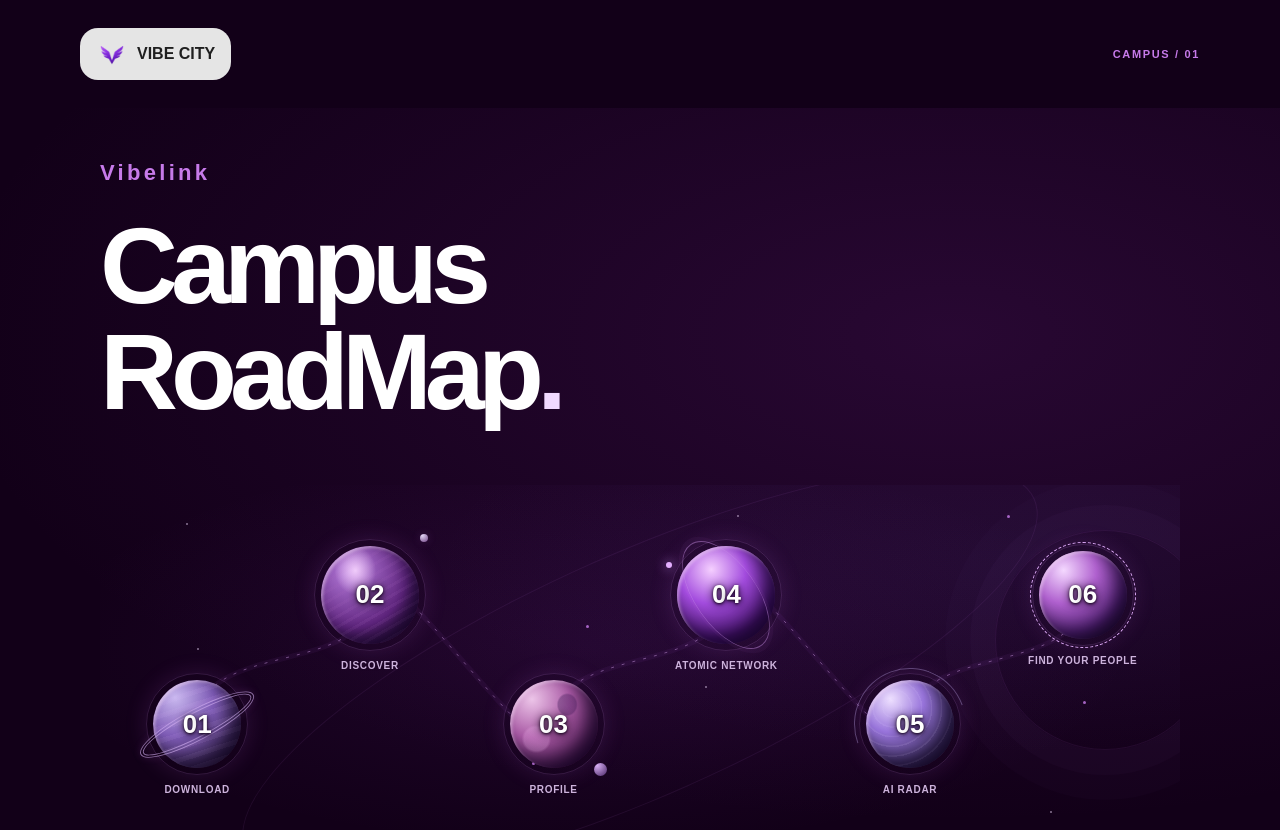
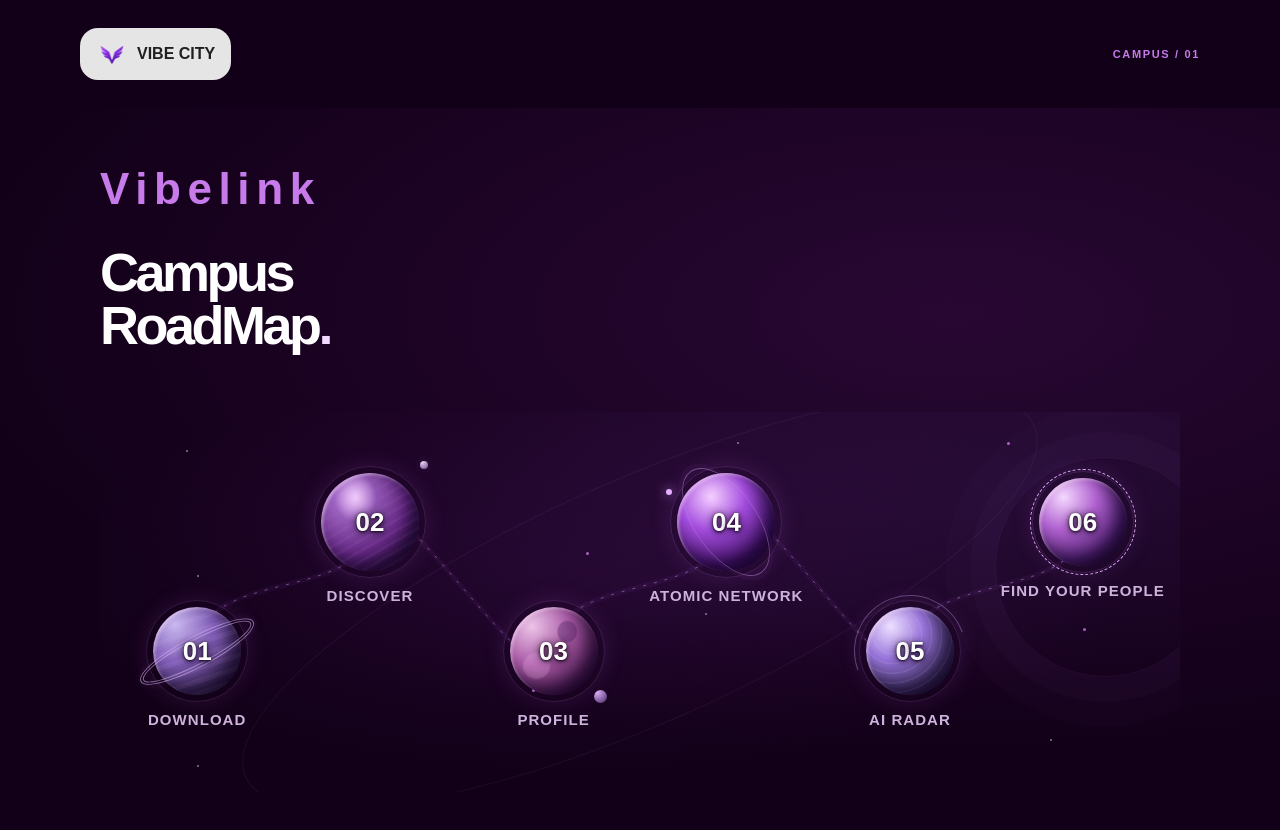
Before and after one commit to stevenchien0726-del/Vibelink-web, a Next.js app: page /vibelink/cute-campus-roadmap in a window 1280 px wide. Shown: the top 830 px of the page. Built offline with nearby package versions, Linux system fonts and the light colour scheme.

Commit message:
Adjust campus roadmap hero and planet label typography

```diff
--- a/app/vibelink/_components/campus-roadmap.module.css
+++ b/app/vibelink/_components/campus-roadmap.module.css
@@ -7,8 +7,8 @@
 .hero { position: relative; max-width: 1160px; margin: auto; padding: 32px 24px 0; }
 .hero::before { content: ''; position: absolute; inset: 0 -200px; background: radial-gradient(ellipse at 70% 30%, #77239138, transparent 65%); pointer-events: none; }
 .heroCopy { position: relative; z-index: 1; }
-.hero .eyebrow { font-size: 22px; line-height: 1.5; }
-.hero h1 { font-size: clamp(60px, 12vw, 108px); font-weight: 900; line-height: .98; letter-spacing: -.065em; margin: 24px 0; }
+.hero .eyebrow { font-size: 44px; line-height: 1.5; }
+.hero h1 { font-size: clamp(30px, 6vw, 54px); font-weight: 900; line-height: .98; letter-spacing: -.065em; margin: 24px 0; }
 .hero h1 > span:first-child { color: var(--purple); }
 .titleDot { color: #f1d9ff; }
 .button { display: inline-flex; align-items: center; justify-content: center; gap: 18px; min-height: 52px; border-radius: 22px; background: var(--purple); color: #1f0629; font-size: 15px; font-weight: 800; padding: 15px 22px; transition: background .2s, transform .2s; cursor: pointer; }
--- a/app/vibelink/_components/interstellar-navigation.module.css
+++ b/app/vibelink/_components/interstellar-navigation.module.css
@@ -15,8 +15,8 @@
 .surface { inset: 0; border-radius: 50%; background: radial-gradient(circle at 28% 25%, #e6bdf2 0, #aa5ed2 21%, #60257f 52%, #1e082c 86%); box-shadow: inset -9px -8px 15px #0b001d99, inset 2px 2px 3px #ffe6ff80; }
 .atmosphere { inset: -7px; border: 1px solid #d293f32a; border-radius: 50%; box-shadow: 0 0 22px #b967df26; }
 .number { position: relative; z-index: 3; color: #fff; font-size: 20px; font-weight: 900; text-shadow: 0 1px 8px #100016, 0 1px 3px #100016; }
-.mission { position: absolute; left: 50%; top: calc(100% + 14px); transform: translateX(-50%); white-space: nowrap; font-size: 8px; letter-spacing: .07em; font-weight: 700; color: #cdb3dc; transition: color .2s; }
-.current { position: absolute; left: 50%; top: calc(100% + 29px); transform: translateX(-50%); white-space: nowrap; color: #edc7ff; font-size: 7px; letter-spacing: .04em; }
+.mission { position: absolute; left: 50%; top: calc(100% + 14px); transform: translateX(-50%); white-space: nowrap; font-size: 12px; letter-spacing: .07em; font-weight: 700; color: #cdb3dc; transition: color .2s; }
+.current { position: absolute; left: 50%; top: calc(100% + 40px); transform: translateX(-50%); white-space: nowrap; color: #edc7ff; font-size: 7px; letter-spacing: .04em; }
 .planet1 { left: 20%; top: 77%; --size: 62px; }
 .planet2 .surface { background: radial-gradient(ellipse at 35% 25%, #f0cbfa 0, transparent 23%), repeating-linear-gradient(-30deg, #a563bd22 0 3px, transparent 3px 9px), radial-gradient(circle at 30% 25%, #b77ddd, #60257f 57%, #190624 90%); }
 .planet2 .moon { width: 8px; height: 8px; border-radius: 50%; top: -12px; right: -9px; background: radial-gradient(circle at 30% 20%, #e2d4f4, #714686); box-shadow: 0 0 10px #c77aea30; }
@@ -56,9 +56,9 @@
   .planet1 { left: 9%; top: 63%; }.planet2 { left: 25%; top: 29%; }.planet3 { left: 42%; top: 63%; }.planet4 { left: 58%; top: 29%; }.planet5 { left: 75%; top: 63%; }
   .planet6 { left: 91%; top: 29%; }
   .planetLink { --size: 74px; }.planet2, .planet4 { --size: 82px; }
-  .mission { font-size: 9px; }.current { font-size: 8px; }
+  .mission { font-size: 13.5px; }.current { font-size: 8px; }
   .beacon { left: 36%; top: 2%; width: 180px; }.beacon strong { font-size: 22px; }
   .flightSignal { width: 22px; height: 22px; offset-path: shape(from 9% 63%, curve to 25% 29% with 9% 40% / 25% 51%, curve to 42% 63% with 25% 7% / 42% 85%, curve to 58% 29% with 42% 41% / 58% 51%, curve to 75% 63% with 58% 7% / 75% 85%, curve to 91% 29% with 75% 41% / 91% 51%); }
 }
-@media (min-width: 1100px) { .chart { height: 380px; }.planetLink { --size: 88px; }.planet2, .planet4 { --size: 98px; }.number { font-size: 26px; }.mission { font-size: 10px; } }
+@media (min-width: 1100px) { .chart { height: 380px; }.planetLink { --size: 88px; }.planet2, .planet4 { --size: 98px; }.number { font-size: 26px; }.mission { font-size: 15px; } }
 @media (prefers-reduced-motion: reduce) { .navigation *, .navigation *::before { animation: none !important; transition: none !important; }.flightSignal { offset-distance: 42%; }.planetLink:hover .surface, .planetLink:hover .atmosphere { transform: none; } }
```
